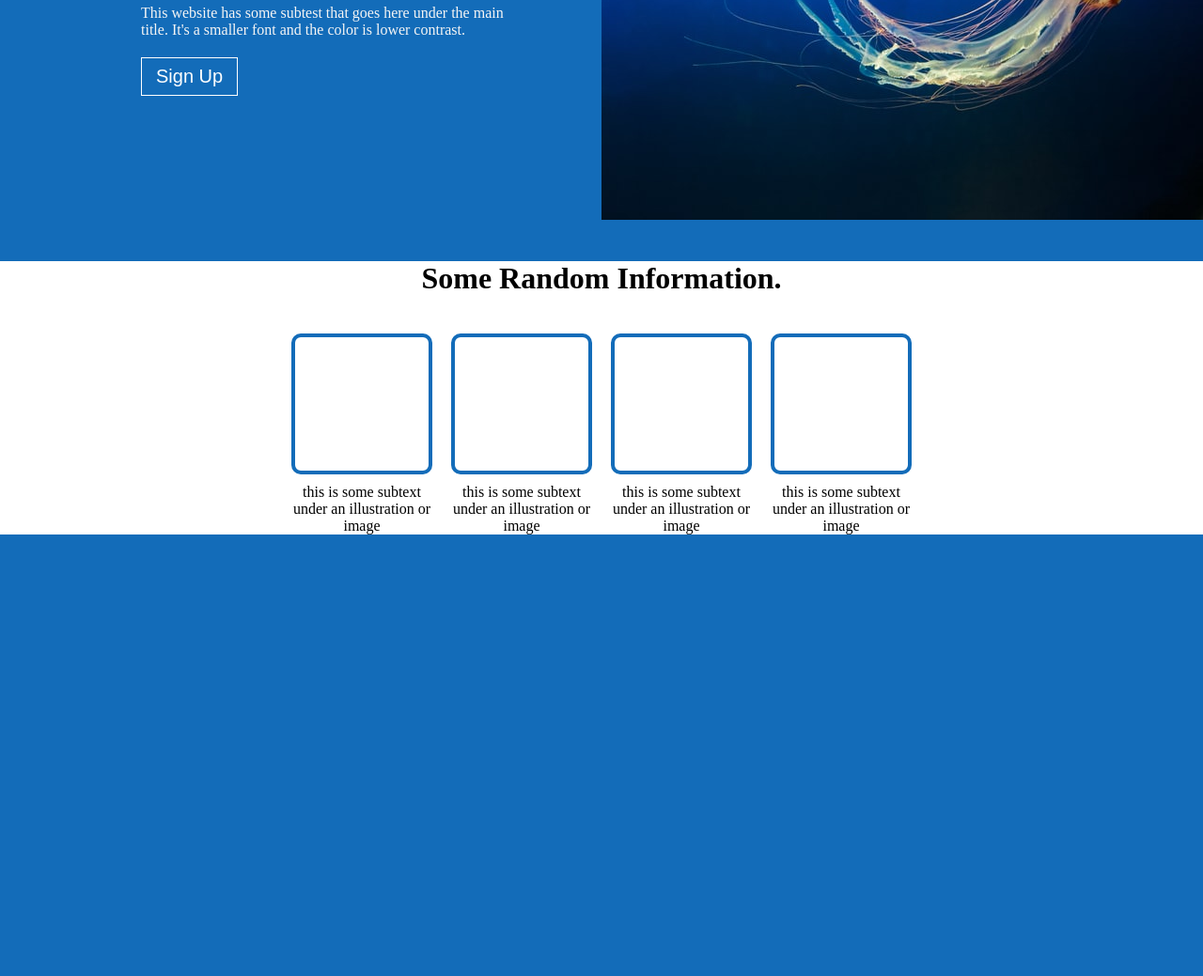
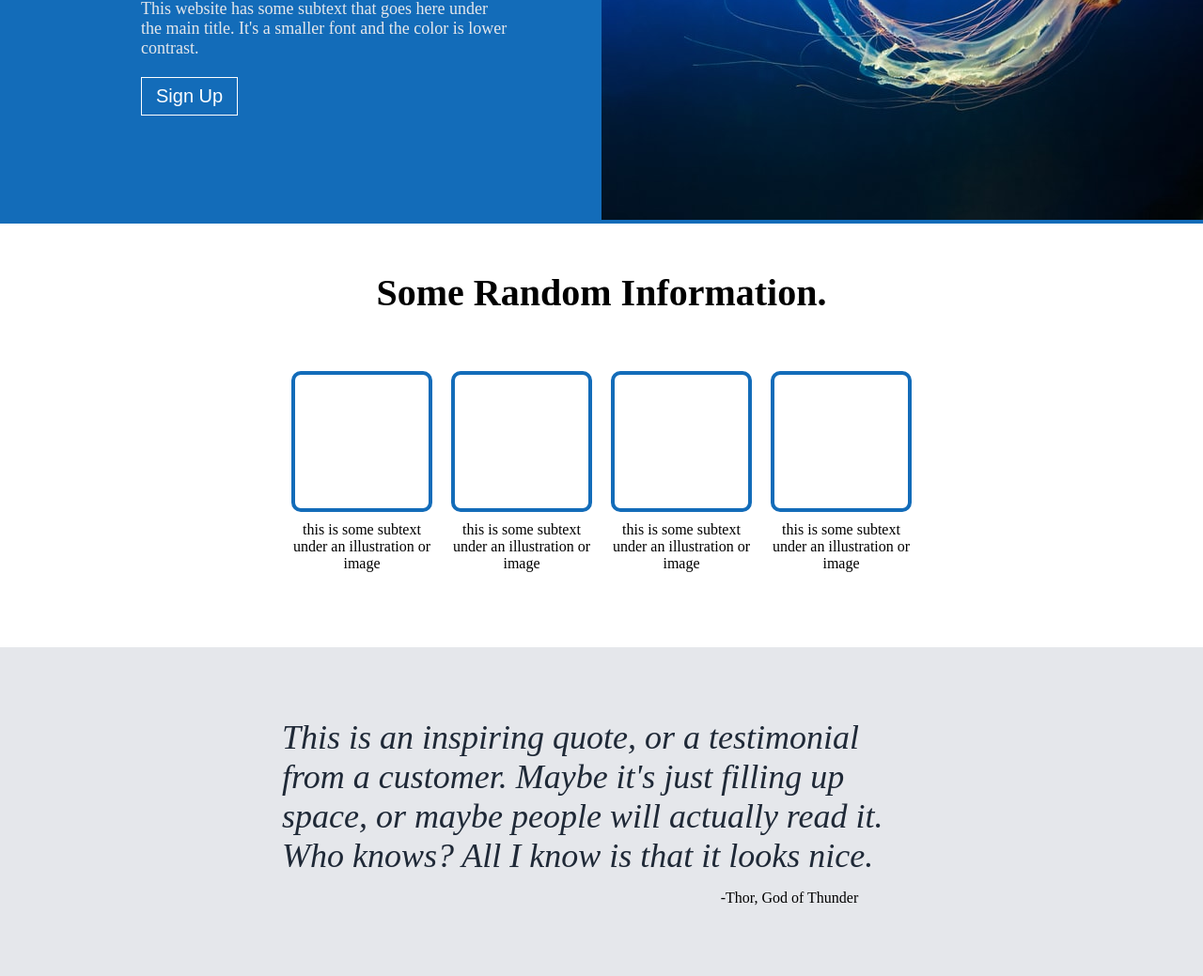
Before and after one commit to zadohu22/Project-One-TOP-Landing-Page, a plain HTML site: page index.html in a window 1280 px wide. Shown: the part 434-1473 px from the top of the page at 94% size. Before the commit the page ends 1003 px from the top, so only its background shows below. Drawn offline with Linux system fonts and the light colour scheme.

Commit message:
work on some styling, create third section

```diff
--- a/index.html
+++ b/index.html
@@ -23,7 +23,7 @@
     <div class="sectionOneContainer">
         <div class="sectionOneLeft">
             <h1>This website is awesome</h1>
-            <p>This website has some subtest that goes here under the main title. It's a smaller font and the color is lower contrast.</p>
+            <p>This website has some subtext that goes here under the main title. It's a smaller font and the color is lower contrast.</p>
             <button>Sign Up</button>
         </div>
         <div class="sectionOneRight">
@@ -56,7 +56,13 @@
                 <p>this is some subtext under an illustration or image</p>
             </div>
         </div>
+    </div>
 
+    <div class="sectionThree">
+        <div class="quoteBig">
+            <h1 class="quote">This is an inspiring quote, or a testimonial from a customer. Maybe it's just filling up space, or maybe people will actually read it. Who knows? All I know is that it looks nice.</h1>
+        </div>
+        <div class="authorText">-Thor, God of Thunder</div>
 
     </div>
 </body>
--- a/styles.css
+++ b/styles.css
@@ -68,12 +68,14 @@ a{
 
 .sectionOneLeft h1{
     color: white;
-    font-size: 40px;
+    font-size: 48px;
+    font-weight: 800;
     margin-bottom: 20px;
 }
 
 .sectionOneLeft p{
-    color: whitesmoke;
+    color: #E5E7EB;
+    font-size: 18px;
 }
 
 .sectionOneLeft button{
@@ -104,15 +106,16 @@ a{
 
 .sectionTwo{
     background-color: white;
-    margin-top: 40px;
     display: flex;
     flex-direction: column;
     justify-content: center;
     align-items: center;
 }
 
-.sectionTwoHead h1{
+.sectionTwoTitle{
     font-size: 40px;
+    margin-top: 50px;
+    margin-bottom: 20px;
 }
 
 .sectionTwoContent{
@@ -121,6 +124,10 @@ a{
     margin-top: 40px;
     align-items: center;
     flex-grow: 1;
+}
+
+.sectionTwoContent p{
+    margin-bottom: 80px;
 }
 .boxOneContainer{
     display: flex;
@@ -180,3 +187,35 @@ a{
     border-radius: 10px;
 
 }
+
+/* *************** THIRD  SECTION***************** */
+
+.sectionThree{
+    background-color: #E5E7EB;
+    display: flex;
+    flex-direction: column;
+    height: 350px;
+    align-items: center;
+    justify-content: center;
+    overflow: auto;
+}
+
+.quoteBig{
+    /* width: 50%; */
+
+    padding: 0px 300px;
+}
+
+.quote{
+    font-size: 36px;
+    font-style: italic;
+    font-weight: 300;
+    color: #1F2937;
+}
+
+.authorText{
+    margin-top: 15px;
+    padding-left: 400px;
+
+
+}
```
